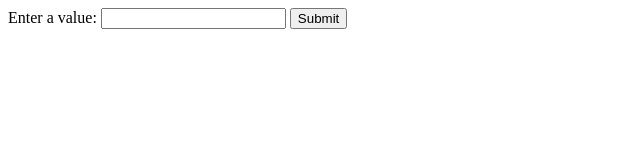
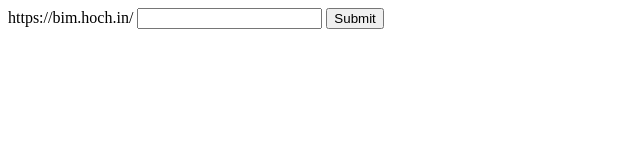
Before and after one commit to mailatbalajiwork/redirect, a plain HTML site: page index.html in a window 1280 px wide. Shown: the whole page, without its empty margins (0-640 px from the left). Drawn offline with Linux system fonts and the light colour scheme.

Commit message:
Prefix Updated for Prompt

```diff
--- a/index.html
+++ b/index.html
@@ -4,7 +4,7 @@
     <title>Redirect Example</title>
   </head>
   <body>
-    <label for="input-box">Enter a value:</label>
+    <label for="input-box">https://bim.hoch.in/</label>
     <input type="text" id="input-box">
     <button onclick="redirect()">Submit</button>
 
```
